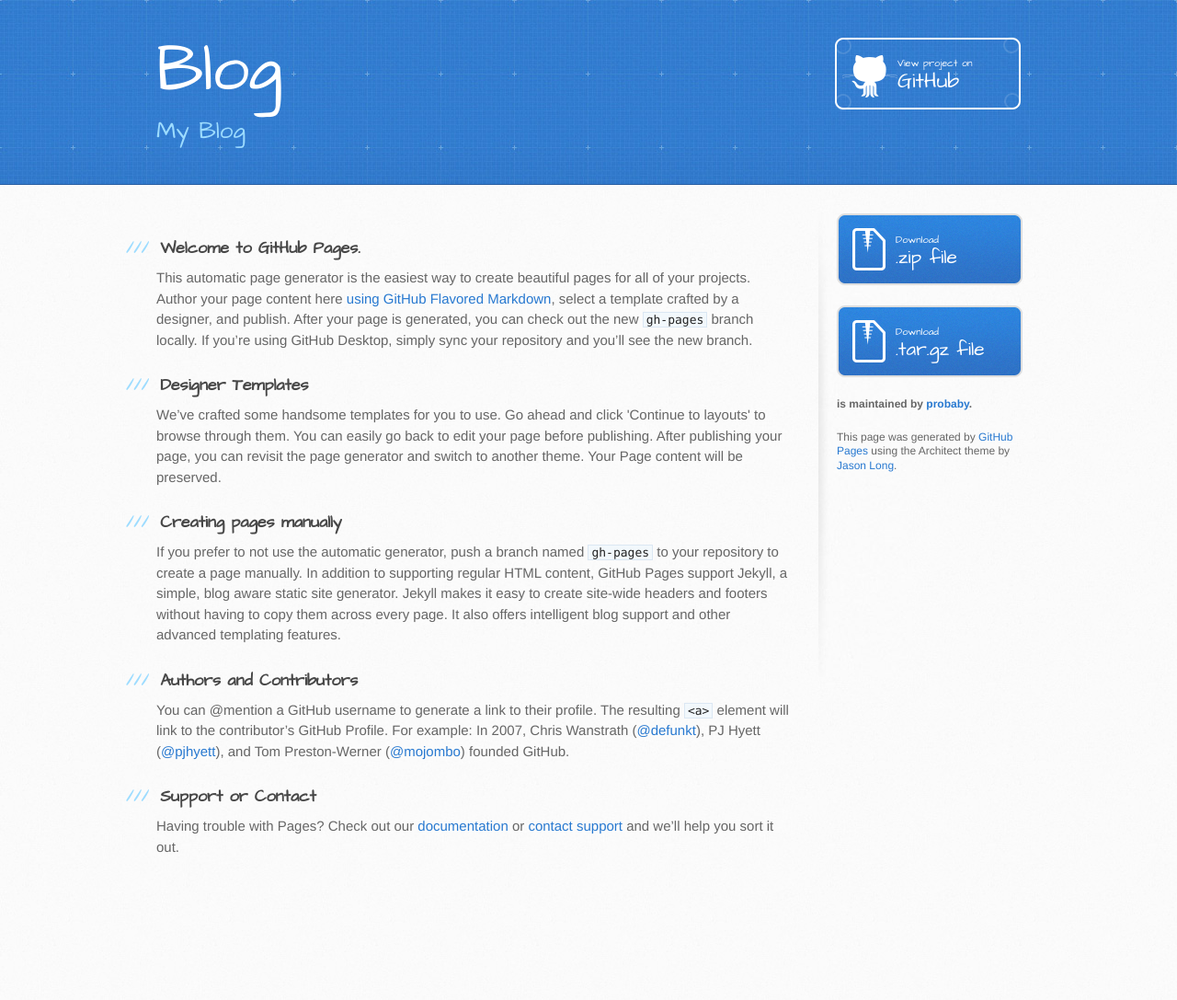
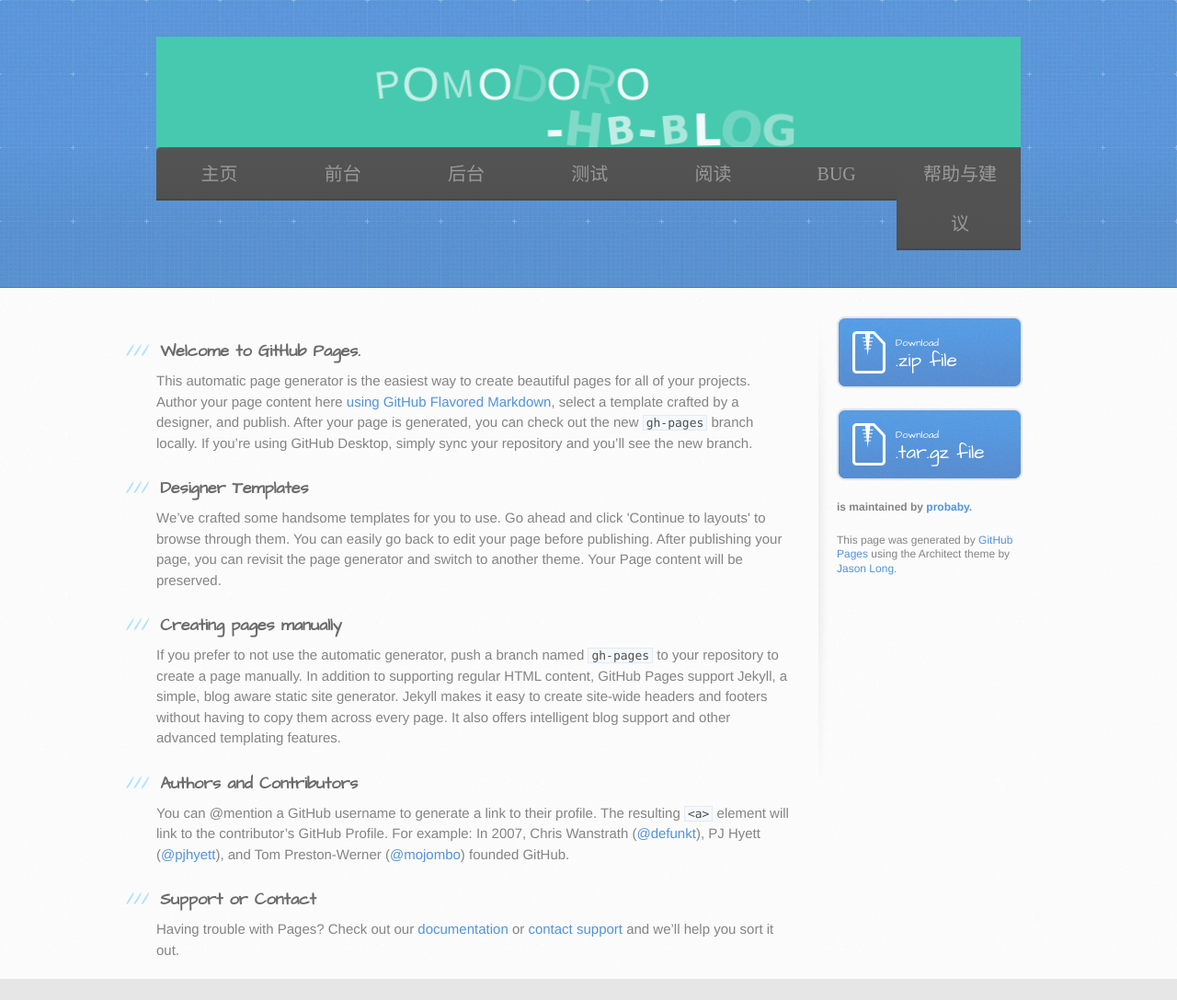
Before and after one commit to probaby/Blog, a Jekyll site: the page index.html, which Jekyll copies as it is, in a window 1280 px wide. Shown: the whole page at 92% size. Built offline with Jekyll 4.4.1, drawn with Linux system fonts in a browser that asks for light colours; nearby versions of some CDN libraries; before the commit the page ends 975 px from its top, so only the background shows below that.

Commit message:
change view
come on

```diff
--- a/index.html
+++ b/index.html
@@ -8,7 +8,10 @@
     <link rel="stylesheet" type="text/css" href="stylesheets/stylesheet.css" media="screen">
     <link rel="stylesheet" type="text/css" href="stylesheets/github-light.css" media="screen">
     <link rel="stylesheet" type="text/css" href="stylesheets/print.css" media="print">
-
+  <link href="css/styleMain.css" rel="stylesheet" type="text/css" />
+<link rel="stylesheet" href="css/styleHead.css" media="screen" type="text/css" />
+  <link rel='stylesheet prefetch' href='http://maxcdn.bootstrapcdn.com/font-awesome/4.2.0/css/font-awesome.min.css'>
+    <link rel="stylesheet" href="css/styleRight.css" type="text/css" />
     <!--[if lt IE 9]>
     <script src="//html5shiv.googlecode.com/svn/trunk/html5.js"></script>
     <![endif]-->
@@ -19,11 +22,94 @@
   <body>
     <header>
       <div class="inner">
-        <h1>Blog</h1>
-        <h2>My Blog</h2>
-        <a href="https://github.com/probaby/Blog" class="button"><small>View project on</small> GitHub</a>
+        <!--<h1>Blog</h1>-->
+        <!--<h2>My Blog</h2>-->
+        <!--<a href="https://github.com/probaby/Blog" class="button"><small>View project on</small> GitHub</a>-->
+        <div style="height: 100%">
+<div  style="top:0;height:120px;width:100%;color:#FFFFFF;background: #1abc9c;">
+  <div class="loader font1" style="width:100%;top:10px;margin:0px 0 0px 25%;padding-top:15px">
+	  <span class="span2">P</span>
+	  <span class="span3">O</span>
+	  <span class="span4">M</span>
+	  <span class="span5">O</span>
+	  <span class="span6">D</span>
+    <span class="span5">O</span>
+	  <span class="span6">R</span>
+    <span class="span5">O</span>
+	  </div>
+ 	<div class="loader font4" style="width:100%;margin:-25px 0 0px 45%">
+
+ 	 	<span class="span5">-</span>
+ 	 	<span>H</span>
+ 	 	<span class="span2">B</span>
+  		<span class="span3">-</span>
+ 		<span class="span4">B</span>
+ 		<span class="span5">L</span>
+ 		<span class="span6">O</span>
+ 		<span class="span7">G</span>
+	</div>
+</div>
+
+
+
+<div class="container" style="height:100%;overflow:hidden;width: 100%">
+	<ul class="menu">
+		<li><a href="company.jsp" target="huangbiao">主页</a></li>
+		<li><a href="#">前台</a>
+			<ul class="submenu">
+				<li><a href="userAction_sign.action" target="huangbiao">EasyUi</a></li>
+				<li><a href="userAction_getMySign.action" target="huangbiao">Html5</a></li>
+				<li><a href="userAction_userList.action" target="huangbiao">Css</a></li>
+				<li><a href="userAction_modif.action" target="huangbiao">Node.js</a></li>
+				</ul>
+		</li>
+		<li><a href="#">后台</a>
+			<ul class="submenu">
+				<li><a href="userAction_getApprovalName.action" target="huangbiao">Linux</a></li>
+				<li><a href="addapprove.jsp" target="huangbiao">Java</a></li>
+				<li><a href="userAction_getMyApp.action" target="huangbiao">优化</a></li>
+				<li><a href="userAction_getAppDeal.action" target="huangbiao">大数量级</a></li>
+				</ul>
+		</li>
+		<li><a href="#">测试</a>
+			<ul class="submenu">
+
+				<li><a href="userAction_getAllSign.action" target="huangbiao">Selenium/a></li>
+			</ul>
+		</li>
+
+
+		<li><a href="#">阅读</a>
+			<ul class="submenu">
+
+
+
+
+
+				<li><a href="javascript:void(0);" target="huangbiao">工具书</a></li>
+				<li><a href="javascript:void(0);" target="huangbiao">小说</a></li>
+				<li><a href="javascript:void(0);" target="huangbiao">技术书</a></li>
+
+			</ul>
+
+		</li>
+		<li><a href="#">Bug</a>
+			<ul class="submenu">
+				<li><a href="about.jsp" target="huangbiao">solveProblem</a></li>
+				<li><a href="help.jsp" target="huangbiao">unsolve</a></li>
+			</ul>
+		</li>
+		<li>
+      <a href="#">帮助与建议</a>
+        <ul class="submenu">
+          <li><a href="about.jsp" target="huangbiao">说明</a></li>
+          <li><a href="help.jsp" target="huangbiao">建议</a></li>
+        </ul>
+		</li>
+	</ul>
       </div>
     </header>
+
 
     <div id="content-wrapper">
       <div class="inner clearfix">
```
